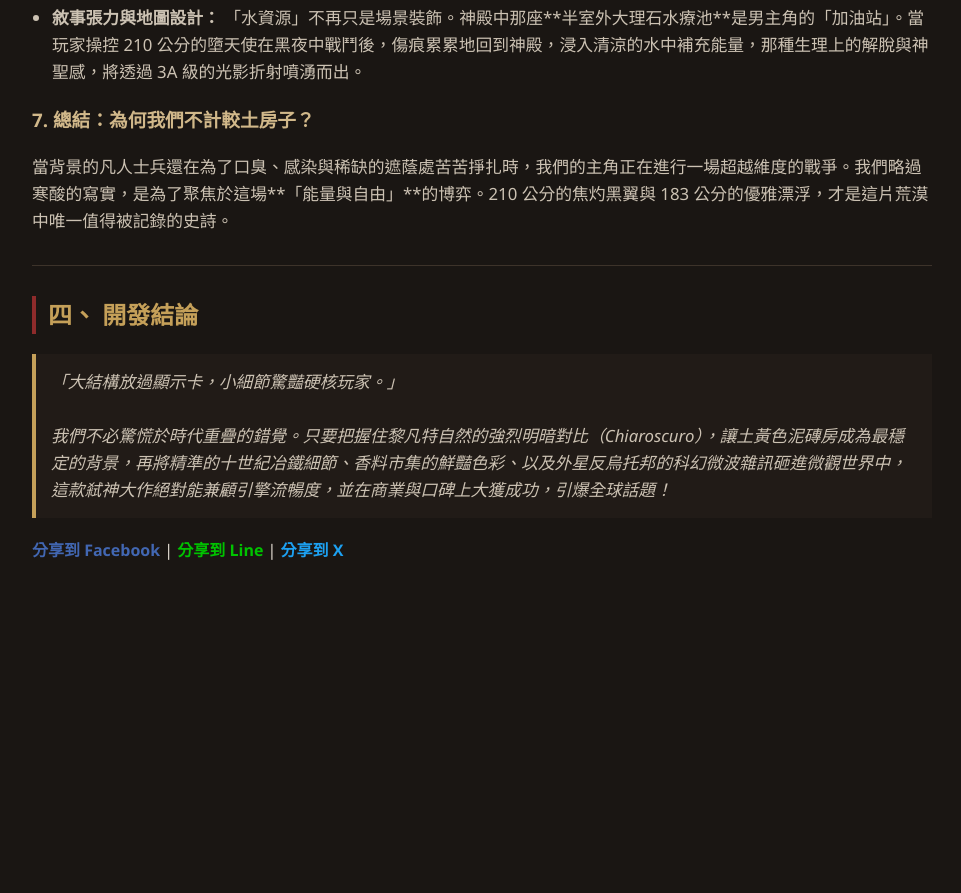
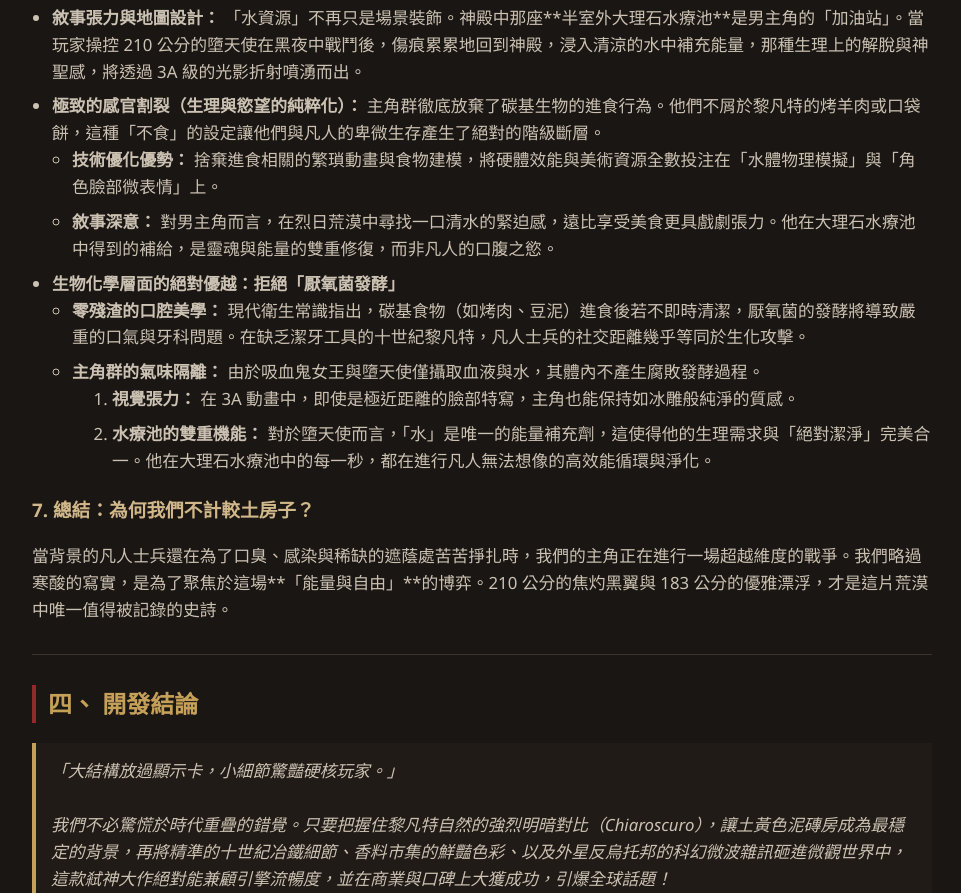
Before and after one commit to ChrisChou19990904/middle_east_vampire, a website: page historical_timeline_collapse.html in a window 1280 px wide. Shown: the part 9406-10299 px from the top of the page, without its empty margins (158-1119 px from the left). Before the commit the page ends 10010 px from the top, so only its background shows below. Drawn offline with Linux system fonts and the light colour scheme.

Commit message:
add new content

```diff
--- a/historical_timeline_collapse.html
+++ b/historical_timeline_collapse.html
@@ -300,7 +300,28 @@
         </ul>
       </li>
       <li><strong>敘事張力與地圖設計：</strong>
-        「水資源」不再只是場景裝飾。神殿中那座**半室外大理石水療池**是男主角的「加油站」。當玩家操控 210 公分的墮天使在黑夜中戰鬥後，傷痕累累地回到神殿，浸入清涼的水中補充能量，那種生理上的解脫與神聖感，將透過 3A 級的光影折射噴湧而出。</li>
+        「水資源」不再只是場景裝飾。神殿中那座**半室外大理石水療池**是男主角的「加油站」。當玩家操控 210 公分的墮天使在黑夜中戰鬥後，傷痕累累地回到神殿，浸入清涼的水中補充能量，那種生理上的解脫與神聖感，將透過 3A 級的光影折射噴湧而出。
+      </li>
+      <li><strong>極致的感官割裂（生理與慾望的純粹化）：</strong>
+        主角群徹底放棄了碳基生物的進食行為。他們不屑於黎凡特的烤羊肉或口袋餅，這種「不食」的設定讓他們與凡人的卑微生存產生了絕對的階級斷層。
+        <ul>
+          <li><strong>技術優化優勢：</strong> 捨棄進食相關的繁瑣動畫與食物建模，將硬體效能與美術資源全數投注在「水體物理模擬」與「角色臉部微表情」上。</li>
+          <li><strong>敘事深意：</strong> 對男主角而言，在烈日荒漠中尋找一口清水的緊迫感，遠比享受美食更具戲劇張力。他在大理石水療池中得到的補給，是靈魂與能量的雙重修復，而非凡人的口腹之慾。</li>
+        </ul>
+      </li>
+      <li><strong>生物化學層面的絕對優越：拒絕「厭氧菌發酵」</strong>
+      <ul>
+        <li><strong>零殘渣的口腔美學：</strong>
+          現代衛生常識指出，碳基食物（如烤肉、豆泥）進食後若不即時清潔，厭氧菌的發酵將導致嚴重的口氣與牙科問題。在缺乏潔牙工具的十世紀黎凡特，凡人士兵的社交距離幾乎等同於生化攻擊。</li>
+        <li><strong>主角群的氣味隔離：</strong>
+          由於吸血鬼女王與墮天使僅攝取血液與水，其體內不產生腐敗發酵過程。
+          <ol>
+            <li><strong>視覺張力：</strong> 在 3A 動畫中，即使是極近距離的臉部特寫，主角也能保持如冰雕般純淨的質感。</li>
+            <li><strong>水療池的雙重機能：</strong> 對於墮天使而言，「水」是唯一的能量補充劑，這使得他的生理需求與「絕對潔淨」完美合一。他在大理石水療池中的每一秒，都在進行凡人無法想像的高效能循環與淨化。</li>
+          </ol>
+        </li>
+      </ul>
+      </li>
     </ul>
 
     <h3>7. 總結：為何我們不計較土房子？</h3>
```
